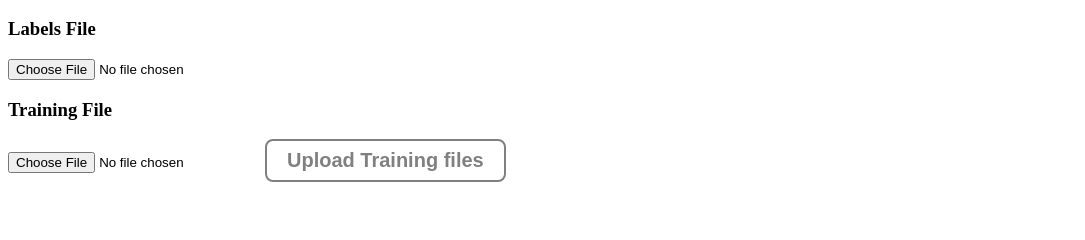
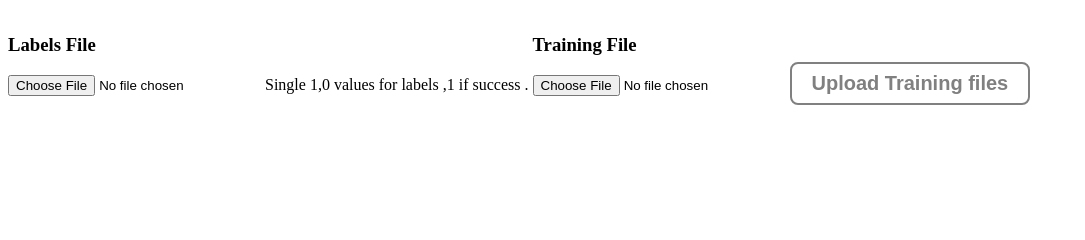
Before and after one commit to bhaskar2500/DetectAnomaly, a Django app: template AnomalyDetection/templates/result.html in a window 1280 px wide. Shown: the part 207-447 px from the top of the page, without its empty margins (0-1085 px from the left). Run offline with Django 3.2, Linux system fonts and the light colour scheme; the template is opened without the code that fills it, so the values that code supplies are empty.

Commit message:
bit coin notebook

```diff
--- a/AnomalyDetection/templates/result.html
+++ b/AnomalyDetection/templates/result.html
@@ -33,8 +33,12 @@
              <h3 style="color:cornflowerblue" > Anomaly Count is {{ anomaly_count }} </h3>
             <p><img alt="embedded" src="{{img}}" /></p>
             <form action="/import/" method="post" enctype="multipart/form-data">{% csrf_token %}
-               <h3>Labels File</h3> <input class="upload-btn-wrapper" type="file" name="labels_file" />
-               <h3> Training File </h3><input  class="upload-btn-wrapper"  type="file" name="training_file"/>
+              <div style="display: inline-block">
+                  <h3>Labels File</h3> <input class="upload-btn-wrapper" type="file" name="labels_file" /> Single 1,0 values for labels ,1 if success  .
+              </div>
+              <div style="display: inline-block">
+                  <h3> Training File </h3><input  class="upload-btn-wrapper"  type="file" name="training_file"/>
+              </div>
             <input class="btn" type="submit" value="Upload Training files" />
 
             </form>
```
Also changed, not shown: AnomalyDetection/bitcoinData/blockchain.png (added), AnomalyDetection/bitcoinData/millionare.jpg (added), AnomalyDetection/bitcoinData/mine.jpg (added), 2 other files.
